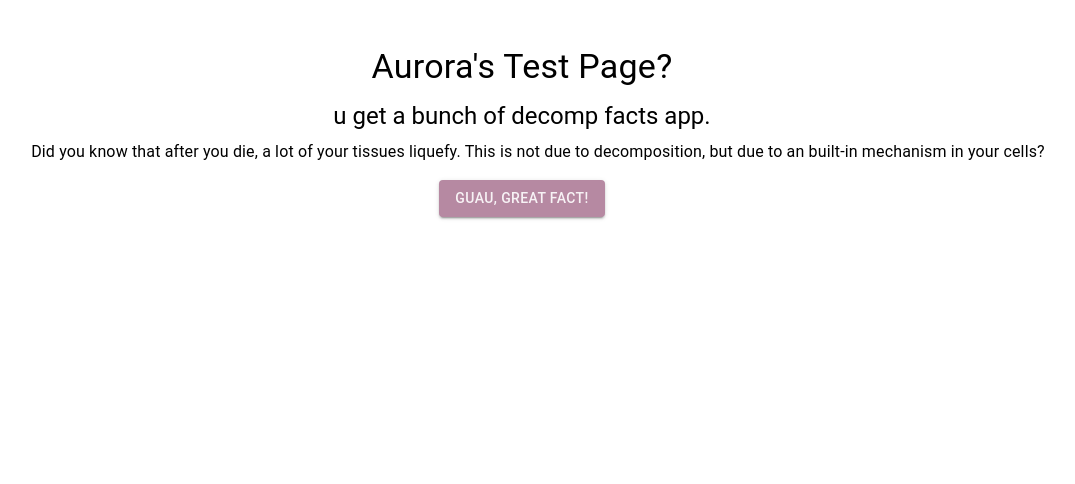
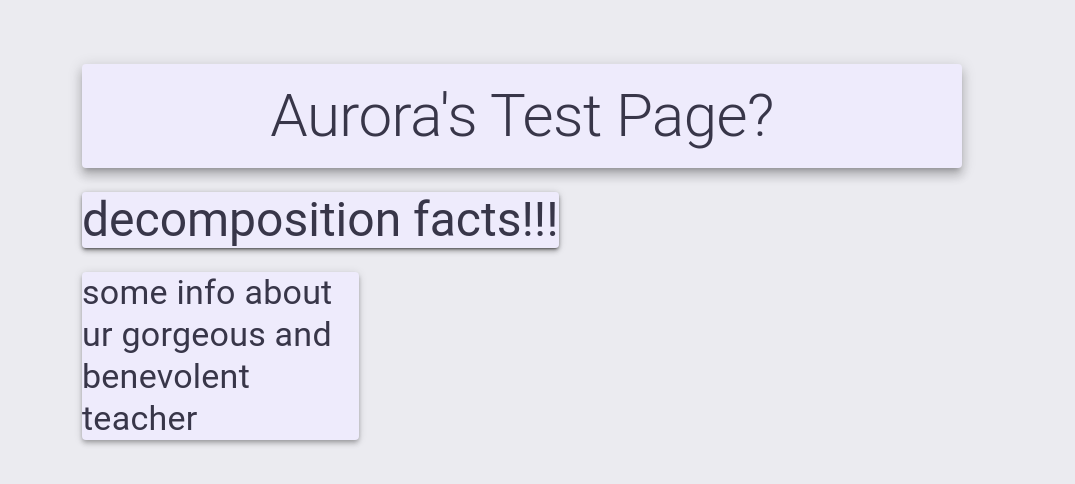
Before and after one commit to eclectic-kitty/react-mui-experiments, a React (Create React App) app: page / in a window 1280 px wide. Shown: the top 484 px of the page, without its empty margins (118-1193 px from the left). Built offline with nearby package versions, Linux system fonts and the light colour scheme.

Commit message:
1st Grid experiments

```diff
--- a/src/App.js
+++ b/src/App.js
@@ -1,15 +1,25 @@
 import * as React from "react";
 
 import { ThemeProvider, createTheme } from "@mui/material/styles";
-import Button from "@mui/material/Button";
+import { Grid2 as Grid, Paper, Typography, Button } from "@mui/material";
+import CssBaseline from "@mui/material/CssBaseline";
 
 import TextBlock from "./typeComponents/TextBlock";
 import MainHeading from "./typeComponents/MainHeading";
 import Paragraph from "./typeComponents/Paragraph";
 import SubHeading from "./typeComponents/SubHeading";
 
+import DecompFacts from "./DecompFacts";
+
 const auTheme = createTheme({
   palette: {
+    background: {
+      default: "#EBEBF0",
+      paper: "#EEEBFC",
+    },
+    text: {
+      primary: "#383649",
+    },
     twilight: {
       main: "#656284",
       light: "#AFADC2",
@@ -25,23 +35,46 @@ const auTheme = createTheme({
   },
 });
 
-export default function App() {
+const App = () => {
   return (
     <ThemeProvider theme={auTheme}>
-      <TextBlock sx={{ bgcolor: "twilight.light" }}>
-        <MainHeading> Aurora's Test Page?</MainHeading>
+      <CssBaseline />
+      <Grid container columns={12} spacing={3} marginTop={8} marginX={25}>
+        {/* Header */}
+        <Grid size={12}>
+          <Paper elevation={8} sx={{ padding: 2 }}>
+            <Typography variant="h2" component="h1" align="center">
+              Aurora's Test Page?
+            </Typography>
+          </Paper>
+        </Grid>
+
+        {/* Content */}
+        <DecompFacts></DecompFacts>
+        <Grid size={4}>
+          <Paper elevation={4}>
+            <Typography variant="h4" component="h3">
+              some info about ur gorgeous and benevolent teacher
+            </Typography>
+          </Paper>
+        </Grid>
+
+        {/* <TextBlock sx={{ bgcolor: "twilight.light" }}>
           <SubHeading> u get a bunch of decomp facts app.</SubHeading>
 
           <Paragraph>
             Did you know that after you die, a lot of your tissues liquefy. This
-          is not due to decomposition, but due to an built-in mechanism in your
-          cells?
+            is not due to decomposition, but due to an built-in mechanism in
+            your cells?
           </Paragraph>
 
           <Button variant="contained" color="blackberryJam">
             Guau, great fact!
           </Button>
-      </TextBlock>
+        </TextBlock> */}
+      </Grid>
     </ThemeProvider>
   );
-}
+};
+
+export default App;
--- /dev/null
+++ b/src/DecompFacts.js
@@ -0,0 +1,20 @@
+import * as React from "react";
+import { Grid2 as Grid, Paper, Typography, Button } from "@mui/material";
+
+const DecompFacts = () => {
+  return (
+    <Grid container size={8} columns={8} sx={{ width: "100%" }}>
+      <Paper elevation={4}>
+        <Grid size={8} offset={0}>
+          <Paper elevation={2}>
+            <Typography variant="h3" component="h2" align="center">
+              decomposition facts!!!
+            </Typography>
+          </Paper>
+        </Grid>
+      </Paper>
+    </Grid>
+  );
+};
+
+export default DecompFacts;
```
Lines whose indentation alone changed are shown as unchanged.
